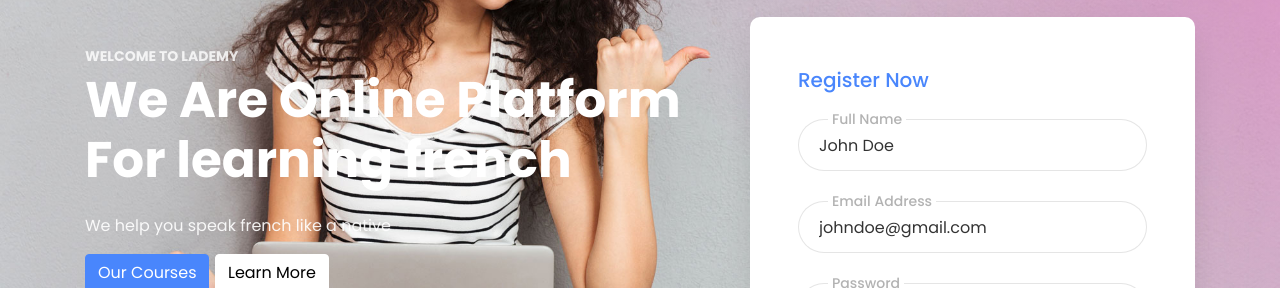
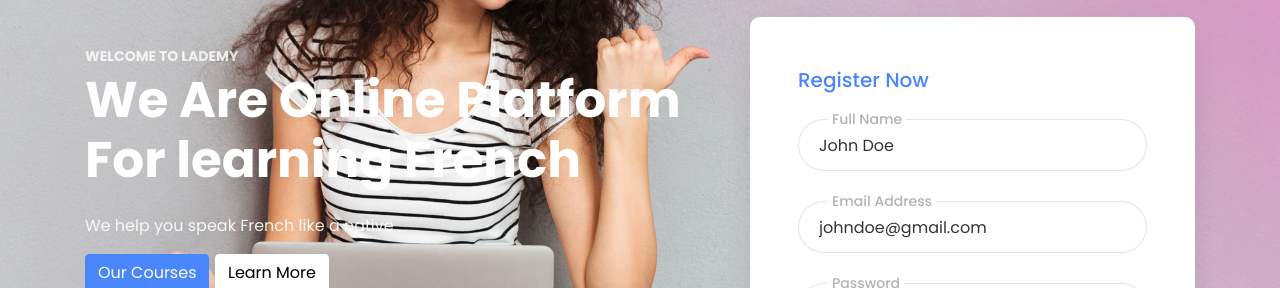
Before and after one commit to lademy-org/lademy, a plain HTML site: page index.html in a window 1280 px wide. Shown: the part 233-521 px from the top of the page. Drawn offline with Linux system fonts and the light colour scheme; some packages are replaced by stand-ins of ours; no server answers; files whose address does not match are found by name.

Commit message:
s out qustions

```diff
--- a/index.html
+++ b/index.html
@@ -50,8 +50,8 @@
     <div class="row no-gutters slider-text js-fullheight align-items-center" data-scrollax-parent="true">
       <div class="col-md-7 ftco-animate">
         <span class="subheading">Welcome to Lademy</span>
-        <h1 class="mb-4">We Are Online Platform For learning french</h1>
-        <p class="caps">We help you speak french like a native</p>
+        <h1 class="mb-4">We Are Online Platform For learning French</h1>
+        <p class="caps">We help you speak French like a native</p>
         <p class="mb-0"><a href="#" class="btn btn-primary">Our Courses</a> <a href="#" class="btn btn-white">Learn More</a></p>
     </div>
 </div>
```
